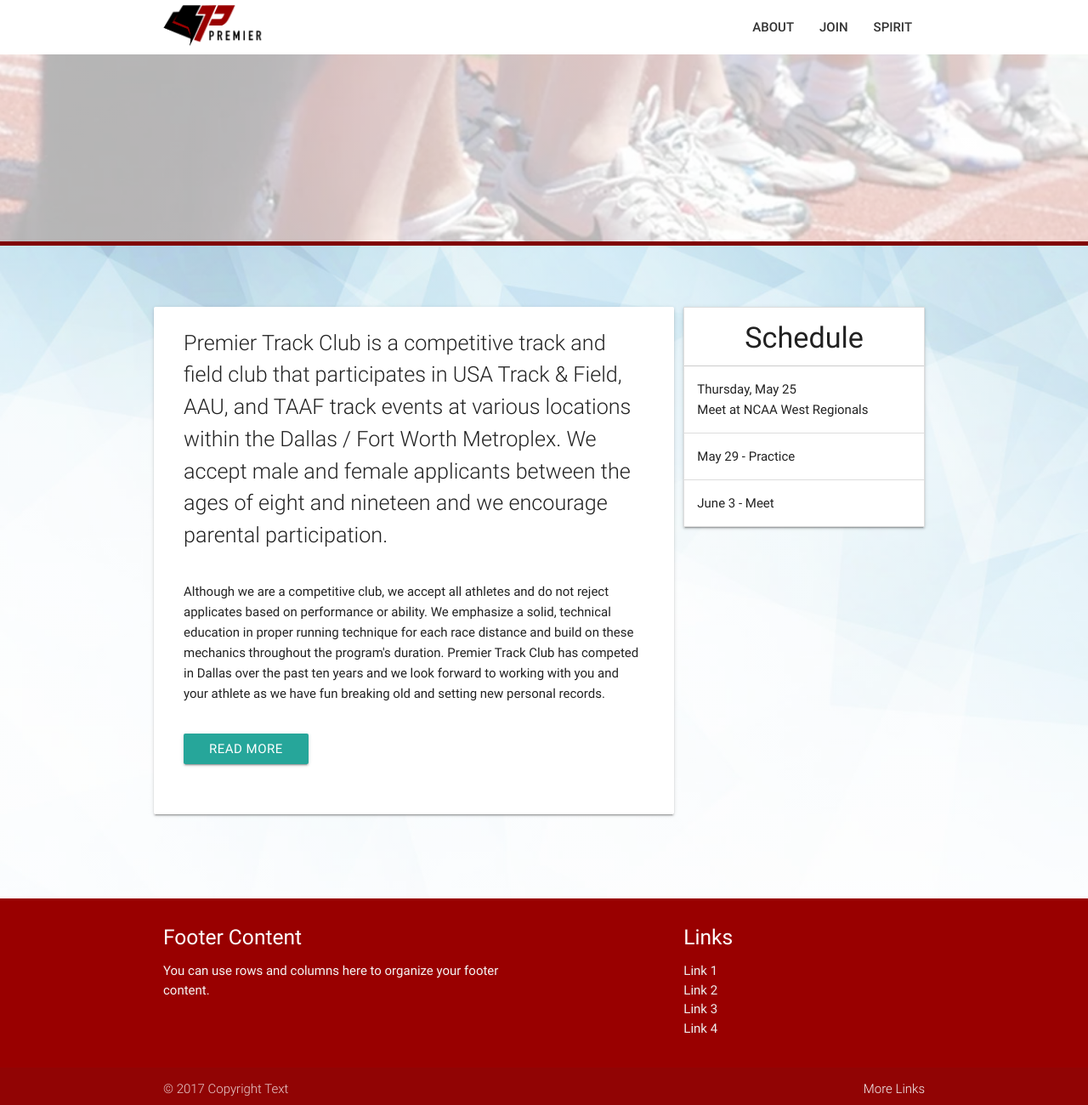
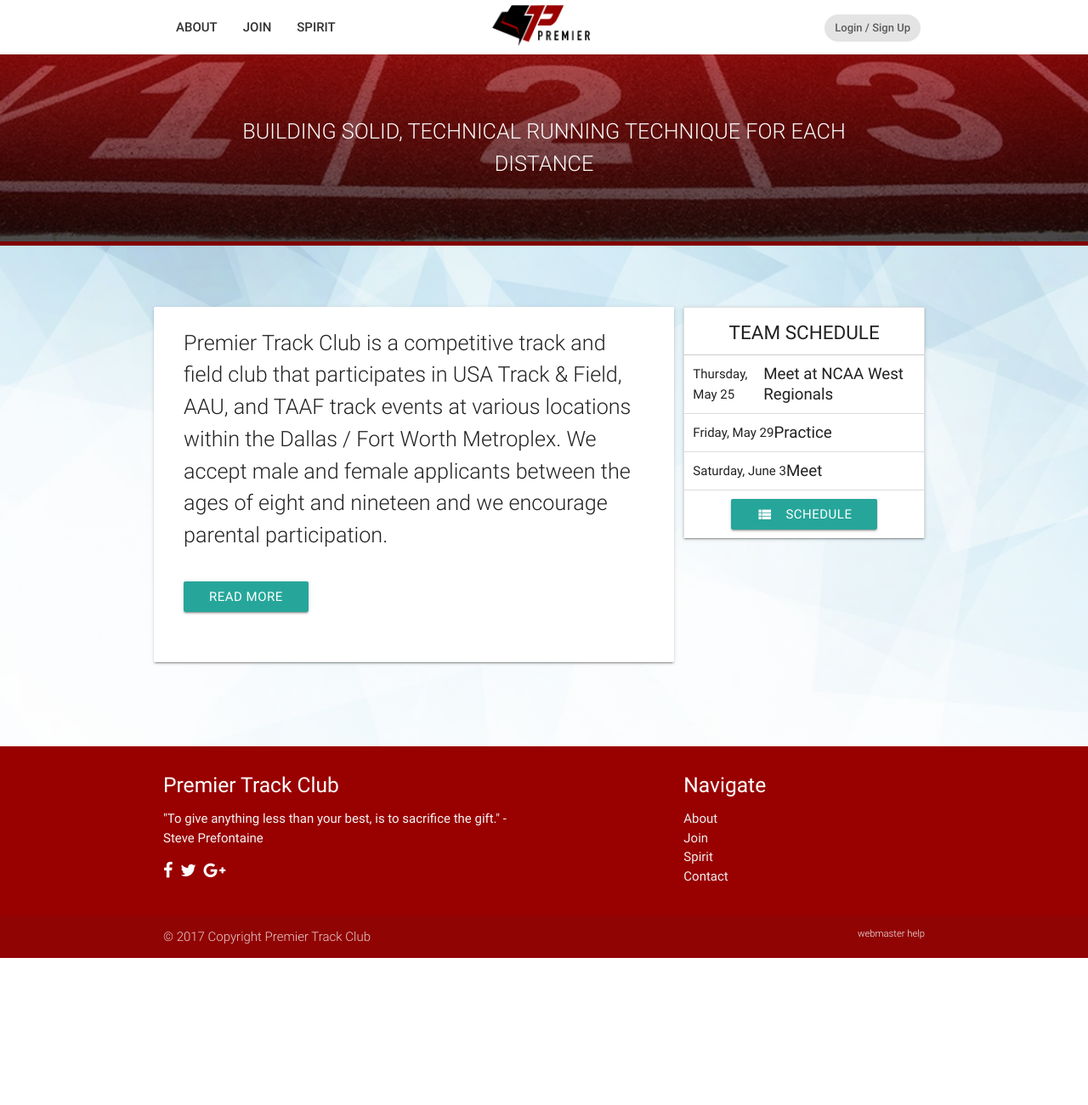
Before and after one commit to vernonmu/ptcd, a website: page public/index.html in a window 1280 px wide. Shown: the whole page at 85% size. After the commit the page ends 1127 px from the top, so only its background shows below. Drawn offline with nearby package versions, Linux system fonts and the light colour scheme; some packages are replaced by stand-ins of ours.

Commit message:
added ui-router, footer, stateprovider

```diff
--- a/public/index.html
+++ b/public/index.html
@@ -1,31 +1,39 @@
 <!DOCTYPE html>
-<html>
+<html ng-app="app">
+
 <head>
     <meta charset="utf-8">
     <title>Premier Track Club | Dallas, TX</title>
     <!-- Compiled and minified CSS -->
     <link rel="stylesheet" href="https://cdnjs.cloudflare.com/ajax/libs/materialize/0.98.2/css/materialize.min.css">
+    <link rel="stylesheet" href="https://maxcdn.bootstrapcdn.com/font-awesome/4.7.0/css/font-awesome.min.css">
     <link href="https://fonts.googleapis.com/icon?family=Material+Icons" rel="stylesheet">
     <link rel="stylesheet" href="style.css">
 
 
 </head>
-  <body>
+
+<body ng-controller="mainCtrl">
     <nav>
         <div class="nav-wrapper container">
-      <a href="#!" class="brand-logo">
+            <a href="#!" class="brand-logo center">
                 <img src="img/premier-track-logo-3.png" height="50" alt="">
             </a>
             <a href="#" data-activates="mobile-demo" class="button-collapse"><i class="material-icons">menu</i></a>
-      <ul class="right hide-on-med-and-down">
+            <ul class="left hide-on-med-and-down">
                 <li><a href="#">About</a></li>
                 <li><a href="#">Join</a></li>
                 <li><a href="#">Spirit</a></li>
+            </ul>
+            <ul class="right">
 
+                <div class="chip">
 
+                    Login / Sign Up
 
+                </div>
 
-      </ul>
+                <div>
                     <ul class="side-nav" id="mobile-demo">
                         <li><a href="sass.html">About</a></li>
                         <li><a href="badges.html">Join</a></li>
@@ -34,86 +42,59 @@
                     </ul>
                 </div>
     </nav>
-    <header>
 
-    </header>
-
-    <div class="pre-hero">
-        <!-- <h5 class="center-align">youth developmental track & field</h5> -->
-    </div>
-    <div class="container main">
-      <div class="row">
-        <div class="col m8 s12 card">
-          <div class="card-content">
-            <p class="flow-text">Premier Track Club is a competitive track and field club that participates in USA Track & Field, AAU, and TAAF track events at various locations within the Dallas / Fort Worth Metroplex. We accept male and female applicants between the ages of eight and nineteen and we encourage parental participation.</p>
-
-            <p style="margin-top:35px; line-height:1.6;">Although we are a competitive club, we accept all athletes and do not reject applicates based on performance or ability. We emphasize a solid, technical education in proper running technique for each race distance and build on these mechanics throughout the program's duration. Premier Track Club has competed in Dallas over the past ten years and we look forward to working with you and your athlete as we have fun breaking old and setting new personal records.</p>
-            <a class="waves-effect waves-light btn" style="margin-top:35px;margin-bottom:35px;">Read More</a>
-          </div>
-
-        </div>
-        <div class="col m4 s12">
-
-          <ul class="collapsible" data-collapsible="accordion" style="background-color:white;">
-            <li class="collection-header" style="border-bottom: 1px solid #ccc;"><h4 class="center-align">Schedule</h4></li>
-            <li>
-              <div class="collapsible-header">Thursday, May 25<br>Meet at NCAA West Regionals</div>
-              <div class="collapsible-body"><span>Lorem ipsum dolor sit amet.</span></div>
-            </li>
-            <li>
-              <div class="collapsible-header">May 29 - Practice </div>
-              <div class="collapsible-body"><span>Lorem ipsum dolor sit amet.</span></div>
-            </li>
-            <li>
-              <div class="collapsible-header">June 3 - Meet</div>
-              <div class="collapsible-body"><span>Lorem ipsum dolor sit amet.</span></div>
-            </li>
-          </ul>
-        </div>
-
-      </div>
-      <!-- <h1>Premier Track Club</h1> -->
+    <ui-view></ui-view>
 
 
-    </div>
     <footer class="page-footer">
         <div class="container">
             <div class="row">
                 <div class="col l6 s12">
-                <h5 class="white-text">Footer Content</h5>
-                <p class="grey-text text-lighten-4">You can use rows and columns here to organize your footer content.</p>
+                    <h5 class="white-text">Premier Track Club</h5>
+                    <p class="grey-text text-lighten-4">"To give anything less than your best, is to sacrifice the gift." - Steve Prefontaine</p>
+                    <div class="social-menu">
+                        <i class="fa fa-facebook fa-lg" aria-hidden="true"></i>
+                        <i class="fa fa-twitter fa-lg" aria-hidden="true"></i>
+                        <i class="fa fa-google-plus fa-lg" aria-hidden="true"></i>
+                    </div>
                 </div>
                 <div class="col l4 offset-l2 s12">
-                <h5 class="white-text">Links</h5>
+                    <h5 class="white-text">Navigate</h5>
                     <ul>
-                  <li><a class="grey-text text-lighten-3" href="#!">Link 1</a></li>
-                  <li><a class="grey-text text-lighten-3" href="#!">Link 2</a></li>
-                  <li><a class="grey-text text-lighten-3" href="#!">Link 3</a></li>
-                  <li><a class="grey-text text-lighten-3" href="#!">Link 4</a></li>
+                        <li><a class="grey-text text-lighten-3" href="#!">About</a></li>
+                        <li><a class="grey-text text-lighten-3" href="#!">Join</a></li>
+                        <li><a class="grey-text text-lighten-3" href="#!">Spirit</a></li>
+                        <li><a class="grey-text text-lighten-3" href="#!">Contact</a></li>
                     </ul>
                 </div>
             </div>
         </div>
         <div class="footer-copyright">
             <div class="container">
-            © 2017  Copyright Text
-            <a class="grey-text text-lighten-4 right" href="#!">More Links</a>
+                © 2017 Copyright Premier Track Club
+                <small><a class="grey-text text-lighten-4 right" href="mailto:vernonmu@gmail.com">webmaster help</a></small>
             </div>
         </div>
     </footer>
+    <script src="https://code.jquery.com/jquery-3.2.1.min.js" integrity="sha256-hwg4gsxgFZhOsEEamdOYGBf13FyQuiTwlAQgxVSNgt4=" crossorigin="anonymous"></script>
+    <script type="text/javascript" src="http://ajax.googleapis.com/ajax/libs/angularjs/1.6.2/angular.js"></script>
+    <script src="https://cdnjs.cloudflare.com/ajax/libs/materialize/0.98.2/js/materialize.min.js"></script>
 
 
-    <script type="text/javascript" src="http://ajax.googleapis.com/ajax/libs/angularjs/1.6.2/angular.js"></script>
-    <script
-  src="https://code.jquery.com/jquery-3.2.1.min.js"
-  integrity="sha256-hwg4gsxgFZhOsEEamdOYGBf13FyQuiTwlAQgxVSNgt4="
-  crossorigin="anonymous"></script>
-    <!-- Compiled and minified JavaScript -->
-    <script src="https://cdnjs.cloudflare.com/ajax/libs/materialize/0.98.2/js/materialize.min.js"></script>
+
+
+    <script src="https://cdnjs.cloudflare.com/ajax/libs/angular-ui-router/0.4.2/angular-ui-router.js" charset="utf-8"></script>
+
+
+    <script src="./js/app.js" charset="utf-8"></script>
+    <script src="./js/mainCtrl.js" charset="utf-8"></script>
+    <script src="./js/mainSrv.js" charset="utf-8"></script>
+
+
+
     <script type="javascript">
-    $(document).ready(function(){
-      $('.collapsible').collapsible();
-    });
+        $(document).ready(function(){ $('.collapsible').collapsible(); });
     </script>
 </body>
+
 </html>
--- /dev/null
+++ b/public/js/app.js
@@ -0,0 +1,34 @@
+angular.module('app', ['ui.router'])
+.config(function($urlRouterProvider, $stateProvider) {
+  $stateProvider
+  .state('home', {
+    templateUrl: './views/home.html',
+    url: '/',
+    controller: 'mainCtrl'
+  })
+  .state('about', {
+    templateUrl: './views/about.html',
+    url: '/about'
+  })
+  .state('join', {
+    templateUrl: './views/join.html',
+    url: '/join'
+  })
+  .state('spirit', {
+    templateUrl: './views/spirit.html',
+    url: '/spirit'
+  })
+  .state('login', {
+    templateUrl: './views/login.html',
+    url: '/login'
+  })
+  .state('contact', {
+    templateUrl: './views/contact.html',
+    url: '/contact'
+  })
+  .state('schedule', {
+    templateUrl: './views/schedule.html',
+    url: '/schedule'
+  })
+  $urlRouterProvider.otherwise('/')
+})
--- /dev/null
+++ b/public/js/mainCtrl.js
@@ -0,0 +1,3 @@
+angular.module('app').controller('mainCtrl', function($scope, mainSrv) {
+  console.log('controlling');
+})
--- /dev/null
+++ b/public/js/mainSrv.js
@@ -0,0 +1,3 @@
+angular.module('app').service('mainSrv', function($http){
+  console.log('serving');
+})
--- a/public/style.css
+++ b/public/style.css
@@ -18,11 +18,16 @@
 
 nav {
   background: white;
-  /*box-shadow: none !important;*/
+
 }
 
 .nav-wrapper, i, a.brand-logo {
   color: #333;
+}
+
+.schedule-title {
+  font-size:1.25em;
+  /*font-size:bold;*/
 }
 
 a.brand-logo {
@@ -39,8 +44,17 @@
     background: #990000;
   }
 
+.chip:hover {
+    background: #666;
+    color: white;
+}
+
+.social-menu i {
+  color: white;
+  margin-right:5px;
+}
   header {
-    background: linear-gradient(rgba(255, 255, 255, 0.7), rgba(255, 255, 255, 0.7)), rgba(255,255,255,0.7) url('img/feet.png') center center;
+    background: linear-gradient(rgba(153, 0, 0, 0.7), rgba(0, 0, 0, 0.7)), rgba(0,0,0,0.7) url('img/Track.jpg') center bottom;
     background-size: cover;
     height:225px;
     display:block;
@@ -50,10 +64,26 @@
 
   }
 
-  .pre-hero h5 {
-    font-size:2em;
-    font-weight:bold;
-    color: #333;
+
+  header h5 {
+    display:block;
+    line-height: 1.5em;
+    /*font-weight: bold;*/
+    color: #fafafa;
+    font-size: 3em;
+    padding:10px 5%;
+  }
+
+  li h4 {
+    font-size:1.5rem;
+  }
+
+  .collapsible-header {
+    padding: 10px;
+  }
+
+  .collapsible-body {
+    padding: 1.5rem;
   }
 
 footer {
--- /dev/null
+++ b/public/views/home.html
@@ -0,0 +1,51 @@
+<header class="valign-wrapper">
+    <h5 class="center-align flow-text container">Building solid, technical running technique for each distance</h5>
+</header>
+
+<div class="pre-hero">
+
+</div>
+<div class="container main">
+
+    <div class="row">
+        <div class="col m8 s12 card">
+            <div class="card-content">
+                <p class="flow-text">Premier Track Club is a competitive track and field club that participates in USA Track & Field, AAU, and TAAF track events at various locations within the Dallas / Fort Worth Metroplex. We accept male and female applicants between
+                    the ages of eight and nineteen and we encourage parental participation.</p>
+                <a class="waves-effect waves-light btn" style="margin-top:35px;margin-bottom:35px;">Read More</a>
+            </div>
+
+        </div>
+        <div class="col m4 s12">
+
+            <ul class="collapsible" data-collapsible="accordion" style="background-color:white;">
+                <li class="collection-header" style="border-bottom: 1px solid #ccc;text-transform:uppercase;">
+                    <h4 class="center-align">Team Schedule</h4></li>
+                <li>
+                    <div class="collapsible-header">Thursday, May 25<br><span class="schedule-title">Meet at NCAA West Regionals</span></div>
+                    <div class="collapsible-body"><span>Lorem ipsum dolor sit amet.</span></div>
+                </li>
+                <li>
+                    <div class="collapsible-header">Friday, May 29<br>
+                        <span class="schedule-title">Practice</span></div>
+                    <div class="collapsible-body"><span>Lorem ipsum dolor sit amet.</span></div>
+                </li>
+                <li>
+                    <div class="collapsible-header">Saturday, June 3<br><span class="schedule-title">Meet</span></div>
+                    <div class="collapsible-body"><span>Lorem ipsum dolor sit amet.</span></div>
+                </li>
+                <li class="center-align" style="padding:10px;">
+                    <a class="waves-effect waves-light btn"><i class="material-icons left" style="color:white;">view_list</i>schedule</a>
+                </li>
+            </ul>
+
+            <div class="center-align">
+
+            </div>
+        </div>
+
+    </div>
+    <!-- <h1>Premier Track Club</h1> -->
+
+
+</div>
```
Also changed, not shown: public/img/Track.jpg (added). Lines whose indentation alone changed are shown as unchanged.
